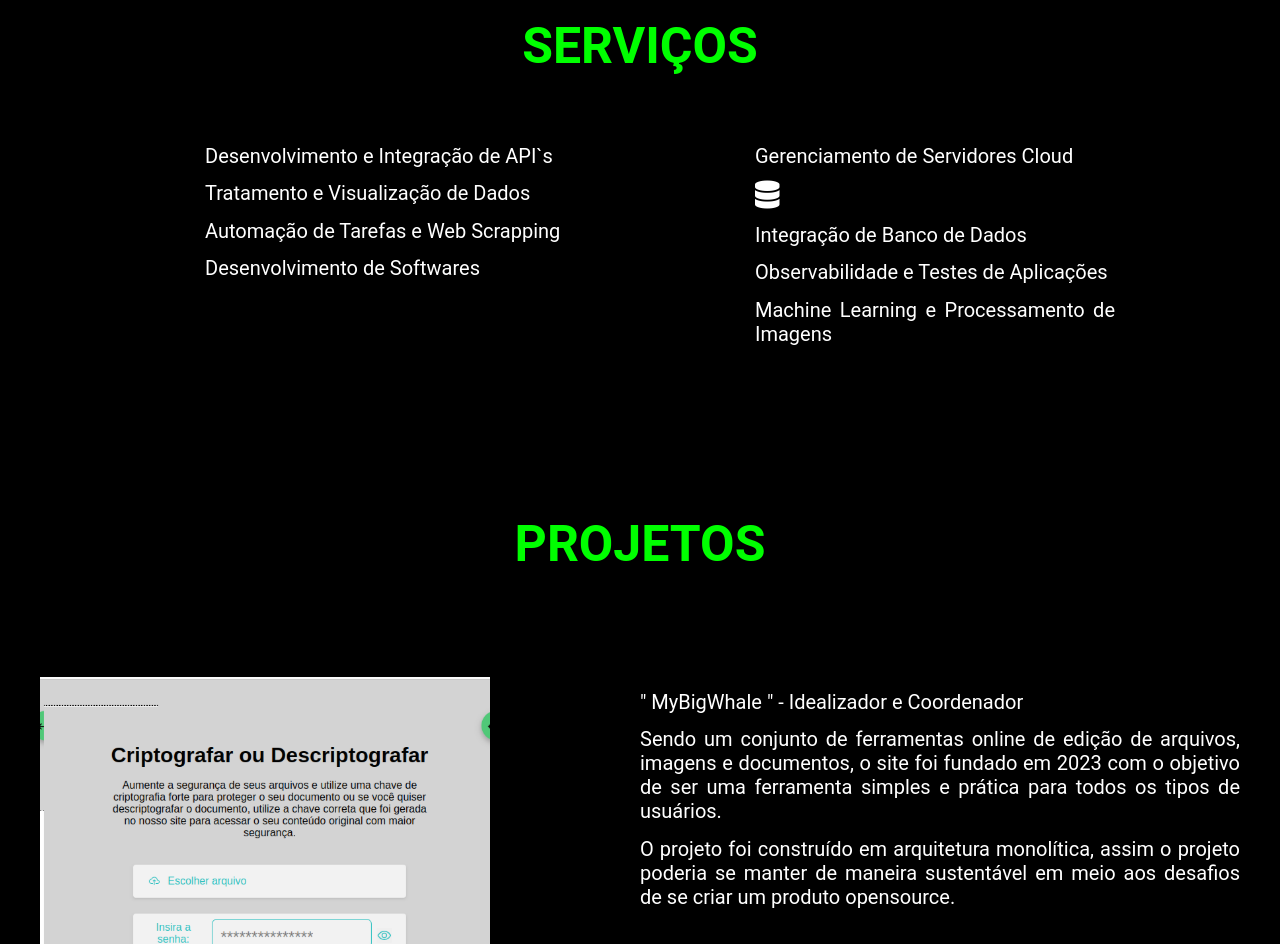
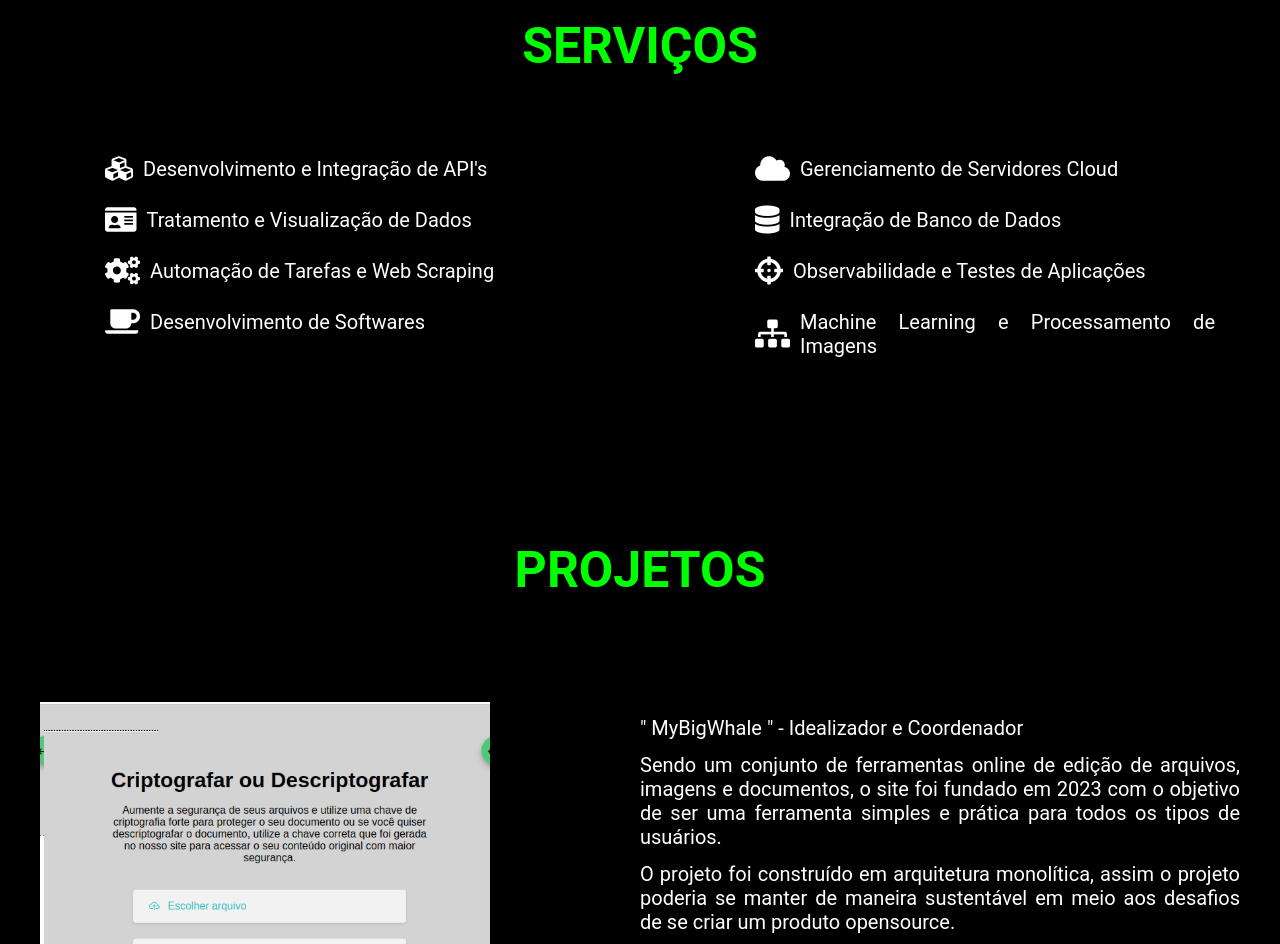
Before and after one commit to bioramonmoratori/siteportfolio, a plain HTML site: page index.html in a window 1280 px wide. Shown: the part 2060-3004 px from the top of the page. Drawn offline with Linux system fonts and the light colour scheme; a script that the page names is missing.

Commit message:
icones de servicos

```diff
--- a/index.html
+++ b/index.html
@@ -52,20 +52,20 @@
         <div style="height: 100px"></div>
         <h1 align="center" id="titulo" style="font-size: 50px;">SERVIÇOS</h1>
         <div class="containersobre">
-            <div style=" width: 400px;">
+            <div style=" width: 500px;">
                 <ul>
-                    <li><h1 id="textosobre">Desenvolvimento e Integração de API`s</h1></li>
-                    <li><h1 id="textosobre">Tratamento e Visualização de Dados</h1></li>
-                    <li><h1 id="textosobre">Automação de Tarefas e Web Scrapping</h1></li>
-                    <li><h1 id="textosobre">Desenvolvimento de Softwares</h1></li>
+                    <li style="display: flex; align-items: center;"><span style="margin-right: 10px;"><i class="fa fa-cubes" style="font-size: 28px; color: white;"></i></span><h1 id="textosobre">Desenvolvimento e Integração de API's</h1></li>
+                    <li style="display: flex; align-items: center;"><span style="margin-right: 10px;"><i class="fa fa-id-card" style="font-size: 28px; color: white;"></i></span><h1 id="textosobre">Tratamento e Visualização de Dados</h1></li>
+                    <li style="display: flex; align-items: center;"><span style="margin-right: 10px;"><i class="fa fa-cogs" style="font-size: 28px; color: white;"></i></span><h1 id="textosobre">Automação de Tarefas e Web Scraping</h1></li>
+                    <li style="display: flex; align-items: center;"><span style="margin-right: 10px;"><i class="fa fa-coffee" style="font-size: 28px; color: white;"></i></span><h1 id="textosobre">Desenvolvimento de Softwares</h1></li>
                 </ul>
             </div>
-            <div style="width: 400px;">
+            <div style="width: 500px;">
                 <ul>
-                    <li><h1 id="textosobre">Gerenciamento de Servidores Cloud</h1></li>
-                    <li><div style="flex-wrap: row;"><i class="fa fa-database" style="font-size:28px;color:white"></i><h1 id="textosobre">Integração de Banco de Dados</h1></div></li>
-                    <li><h1 id="textosobre">Observabilidade e Testes de Aplicações</h1></li>
-                    <li><h1 id="textosobre">Machine Learning e Processamento de Imagens</h1></li>
+                    <li style="display: flex; align-items: center;"><span style="margin-right: 10px;"><i class="fa fa-cloud" style="font-size: 28px; color: white;"></i></span><h1 id="textosobre">Gerenciamento de Servidores Cloud</h1></li>
+                    <li style="display: flex; align-items: center;"><span style="margin-right: 10px;"><i class="fa fa-database" style="font-size: 28px; color: white;"></i></span><h1 id="textosobre">Integração de Banco de Dados</h1></li>
+                    <li style="display: flex; align-items: center;"><span style="margin-right: 10px;"><i class="fa fa-crosshairs" style="font-size: 28px; color: white;"></i></span><h1 id="textosobre">Observabilidade e Testes de Aplicações</h1></li>
+                    <li style="display: flex; align-items: center;"><span style="margin-right: 10px;"><i class="fa fa-sitemap" style="font-size: 28px; color: white;"></i></span><h1 id="textosobre">Machine Learning e Processamento de Imagens</h1></li>
                 </ul>
             </div>
         </div>
```
